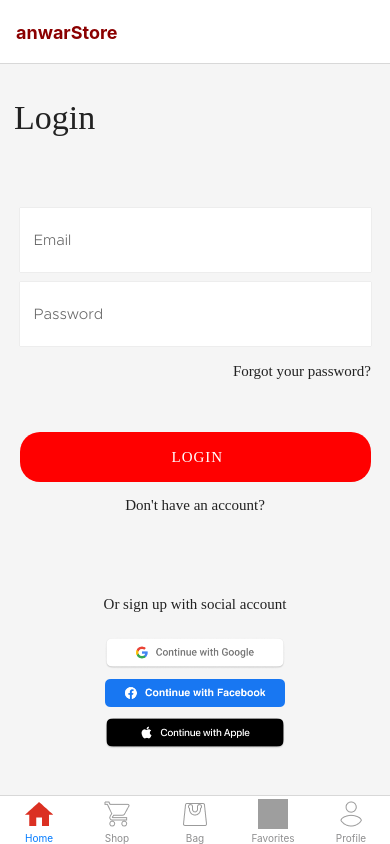
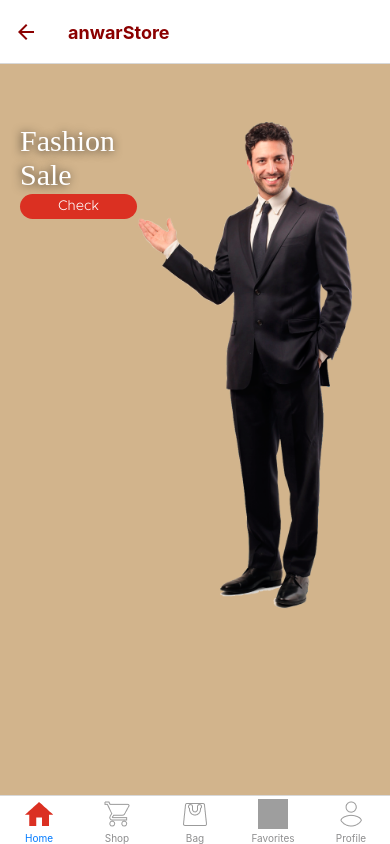
Before and after one commit to hainwar/Backend-Frontend-Lab1, a React Native app: screen /anwarStore in a window 390 px wide. Built offline with nearby package versions, Linux system fonts and the light colour scheme; grey boxes are pictures that could not be loaded; a web font is replaced by a local one.

Commit message:
Login to MyTabs

```diff
--- a/App.js
+++ b/App.js
@@ -24,7 +24,9 @@ const Stack = createNativeStackNavigator();
 function App() {
   return (
     <NavigationContainer>
-      <Stack.Navigator screenOptions={{
+      <Stack.Navigator
+      initialRouteName='LoginPage'
+      screenOptions={{
         headerStyle: {
           backgroundColor: primaryColor,
       },
@@ -34,9 +36,9 @@ function App() {
     }
   }}
     >
+        <Stack.Screen name="LoginPage" component={LoginPage}/>
         <Stack.Screen name="anwarStore" component={MyTabs}/>
         <Stack.Screen name="SignUpPage" component={SignUpPage}/>
-        <Stack.Screen name="LoginPage" component={LoginPage}/>
         <Stack.Screen name="Shop" component={ShopPage}/>
         <Stack.Screen name="Favorites" component={FavoritesPage}/>
         <Stack.Screen name="ForgotPassword" component={ForgotPasswordPage}/>
--- a/navigation/MyTabs.js
+++ b/navigation/MyTabs.js
@@ -25,7 +25,7 @@ return (
     <Tab.Navigator>
       <Tab.Screen
         name="Home"
-        component={LoginPage}
+        component={HomeScreen}
         options={{
           headerShown: false,
           tabBarIcon: ({ focused }) => (
--- a/screens/ProfileScreens/LoginPage.js
+++ b/screens/ProfileScreens/LoginPage.js
@@ -49,6 +49,10 @@ const TextInputCustom =({ name, color, secureTextEntry }) => (
           return (
               <Text>Loading...</Text>
           )
+  }
+
+  const handleLogin = () => {
+    navigation.replace('anwarStore');
   }
 
   return (
@@ -103,7 +107,7 @@ const TextInputCustom =({ name, color, secureTextEntry }) => (
     justifyContent:'flex-end',
     top:70,
   }}>
-    <TouchableOpacity onPress={() => navigation.navigate('HomeScreen')} style={{
+    <TouchableOpacity onPress={handleLogin} style={{
       width:'100%',
       alignItems:'center',
     }}>
```
